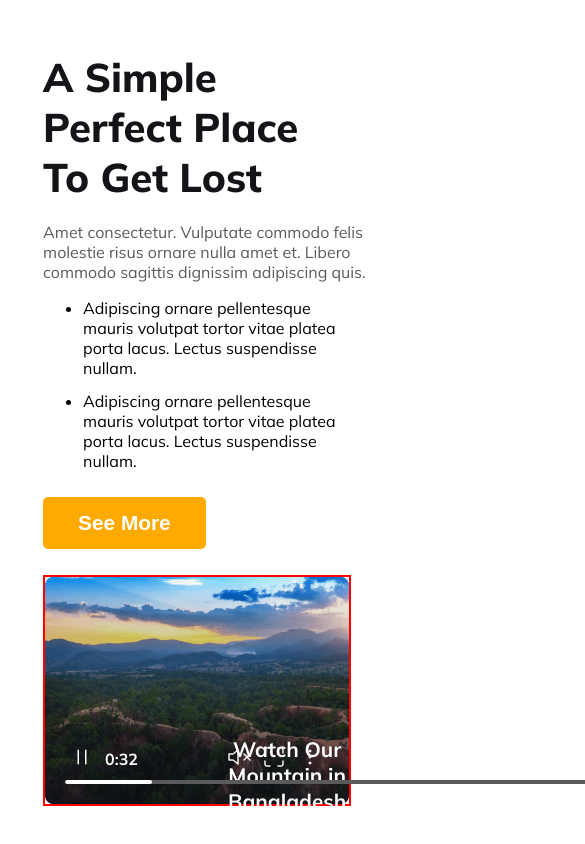
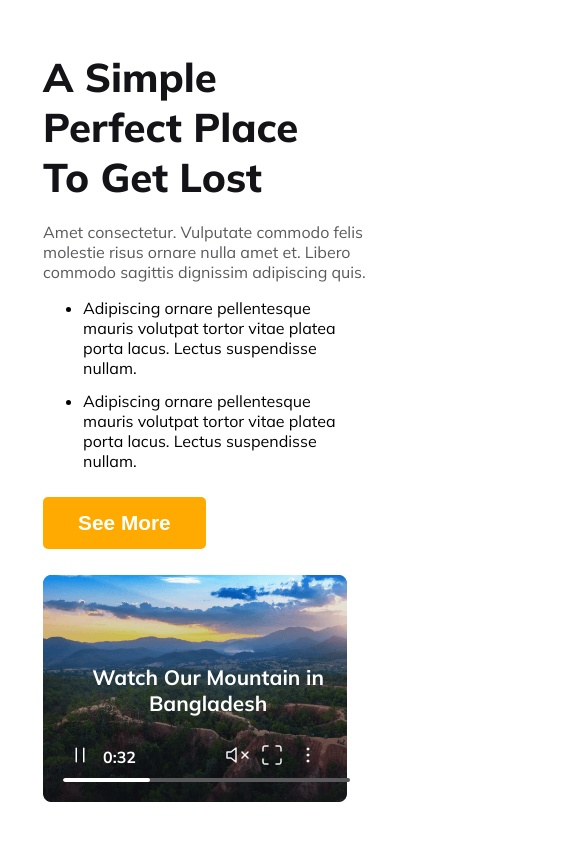
Before and after one commit to Shaon247on/Assignment-02-hero-travel, a plain HTML site: page index.html in a window 390 px wide. Shown: the part 6431-7275 px from the top of the page, 585 px wide, since content can reach past the window. Drawn offline with Linux system fonts and the light colour scheme.

Commit message:
added responsiveness to the lost section

```diff
--- a/style/style.css
+++ b/style/style.css
@@ -593,7 +593,7 @@ main {
 
 .lost-image-title {
     margin: 0px;
-    max-width: 270px;
+    width: 270px;
     position: absolute;
     top: 159px;
     left: 180px;
@@ -887,7 +887,6 @@ main {
     .lost-image-section {
         width: 78vw;
         height: 58vw;
-        border: 2px solid red;
     }
 
     .lost-image{
@@ -895,7 +894,14 @@ main {
         height: 58vw;
     }
 
+    .lost-icon-5{
+        padding-right: 200px;
+    }
 
+    .lost-image-title{
+        top: 89px;
+    left: 30px;
+    }
 
 
 }
```
